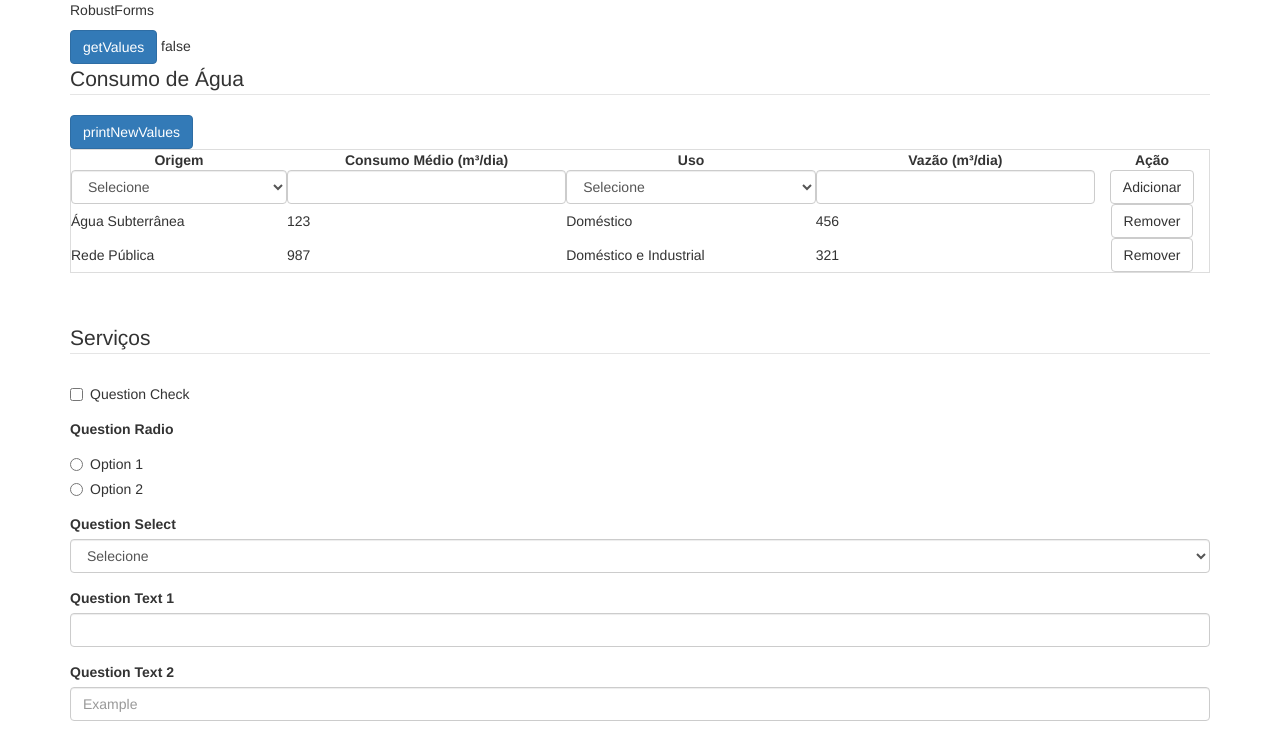
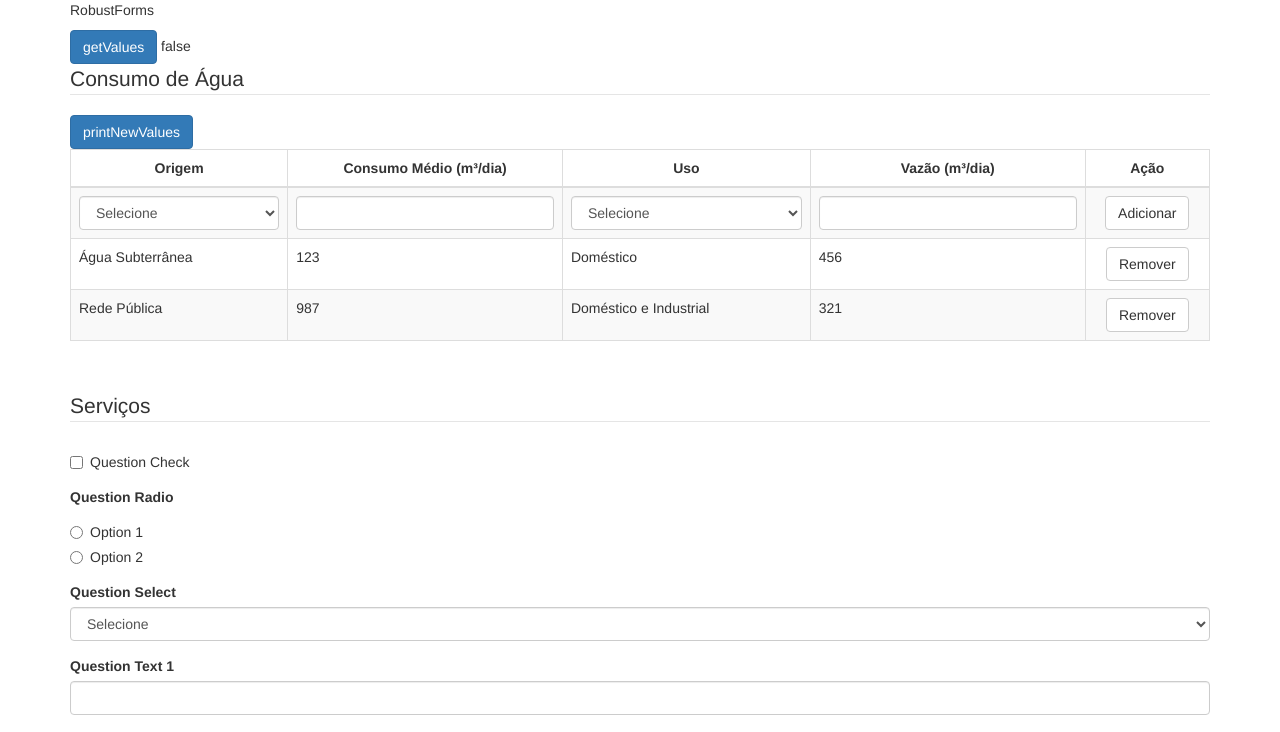
Before and after one commit to robust-team/angular-forms, an Angular app: page / in a window 1280 px wide. Shown: the top 732 px of the page. Built offline with nearby package versions, Linux system fonts and the light colour scheme.

Commit message:
Updates DataTable's style

```diff
--- a/src/app/robust-forms/data-table/data-table.component.html
+++ b/src/app/robust-forms/data-table/data-table.component.html
@@ -6,13 +6,16 @@
   </button>
 
   <div class="table-responsive">
-    <table class="table table-bordered table-striped">
+    <table class="table table-bordered table-striped table-hover">
+      <thead>
         <tr>
           <th class="text-center" *ngFor="let question of group.questions">
             {{ question.description }}
           </th>
           <th class="text-center">Ação</th>
         </tr>
+      </thead>
+      <tbody>
         <tr [formGroup]="newFormGroup" #dataTableForm="ngForm">
           <td *ngFor="let question of group.questions">
             <ng-container [ngSwitch]="question.fieldType">
@@ -90,6 +93,7 @@
             </button>
           </td>
         </tr>
+      </tbody>
     </table>
   </div> <!--/.table-responsive-->
 </fieldset>
```
Lines whose indentation alone changed are shown as unchanged.
